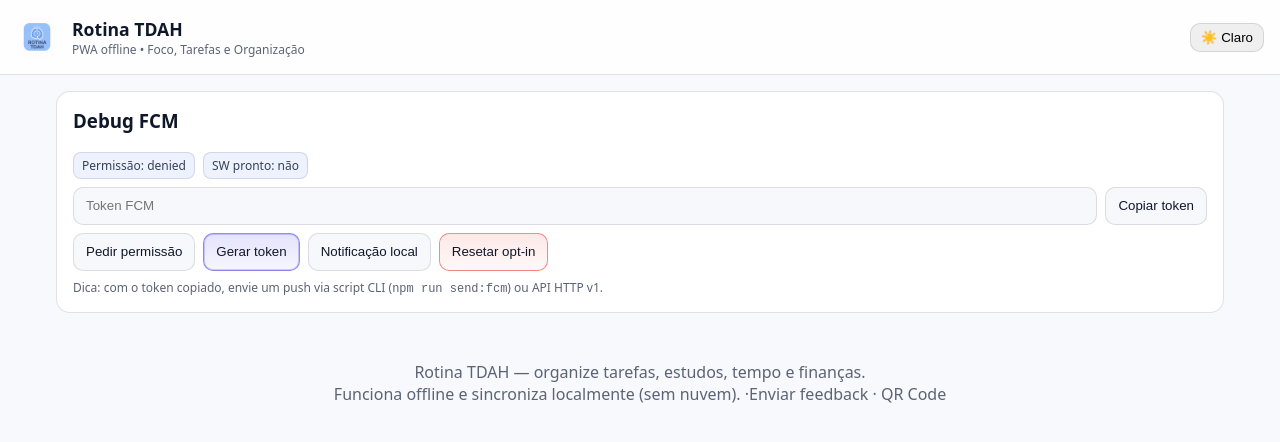
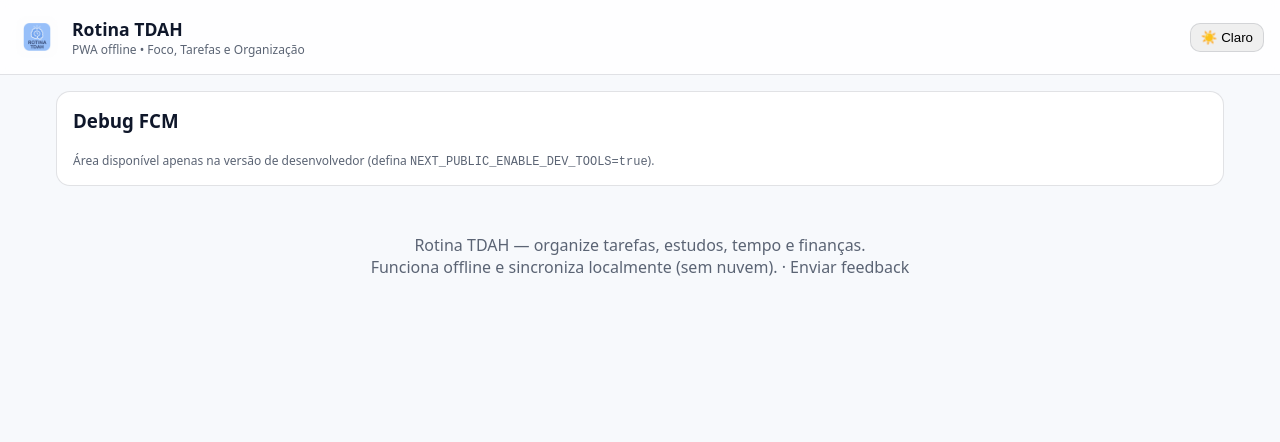
Before and after one commit to TenorioDevfullStack/tdah_pwa, a Next.js app: page /debug/fcm in a window 1280 px wide. Shown: the top 442 px of the page. Built offline with nearby package versions, Linux system fonts and the light colour scheme.

Commit message:
feat(flags): separar ferramentas de dev com NEXT_PUBLIC_ENABLE_DEV_TOOLS e proteger debug/fcm, qr e API

```diff
--- a/app/api/fcm/send/route.js
+++ b/app/api/fcm/send/route.js
@@ -7,6 +7,7 @@ import path from 'node:path'
 import crypto from 'node:crypto'
 
 export const runtime = 'nodejs'
+const DEV_TOOLS = process.env.NEXT_PUBLIC_ENABLE_DEV_TOOLS === 'true'
 
 function loadServiceAccount() {
   // 1) JSON inline in env
@@ -58,6 +59,12 @@ async function getAccessToken(sa){
 }
 
 export async function POST(req){
+  if (!DEV_TOOLS) {
+    return new Response(
+      JSON.stringify({ error: 'Endpoint desabilitado' }),
+      { status: 403 }
+    )
+  }
   try{
     const body = await req.json()
     const { token, topic, condition, title = 'Teste', body: msgBody = '', link = process.env.NEXT_PUBLIC_SITE_URL || 'http://localhost:3000' } = body || {}
--- a/app/debug/fcm/page.jsx
+++ b/app/debug/fcm/page.jsx
@@ -2,7 +2,21 @@
 import { useEffect, useState } from "react";
 import { initMessaging } from "@/lib/push";
 
+const DEV_TOOLS =
+  process.env.NEXT_PUBLIC_ENABLE_DEV_TOOLS === "true";
+
 export default function FCMDebugPage() {
+  if (!DEV_TOOLS) {
+    return (
+      <div className="card">
+        <h3>Debug FCM</h3>
+        <div className="small">
+          Área disponível apenas na versão de desenvolvedor
+          (defina <code>NEXT_PUBLIC_ENABLE_DEV_TOOLS=true</code>).
+        </div>
+      </div>
+    );
+  }
   const [permission, setPermission] = useState("unknown");
   const [token, setToken] = useState("");
   const [swReady, setSwReady] = useState(false);
--- a/app/layout.jsx
+++ b/app/layout.jsx
@@ -31,7 +31,9 @@ import Header from "@/components/Header";
 import Toaster from "@/components/Toaster";
 import SWUpdateBanner from "@/components/SWUpdateBanner";
 import PushOptInBanner from "@/components/PushOptInBanner";
-const ENABLE_FCM = process.env.NEXT_PUBLIC_ENABLE_FCM !== 'false';
+const ENABLE_FCM = process.env.NEXT_PUBLIC_ENABLE_FCM !== "false";
+const ENABLE_DEV_TOOLS =
+  process.env.NEXT_PUBLIC_ENABLE_DEV_TOOLS !== "false";
 
 export default function RootLayout({ children }) {
   return (
@@ -61,8 +63,14 @@ export default function RootLayout({ children }) {
         {ENABLE_FCM && <PushOptInBanner />}
         <footer>
           Rotina TDAH — organize tarefas, estudos, tempo e finanças. <br />
-          Funciona offline e sincroniza localmente (sem nuvem). ·
-          <a href="/feedback">Enviar feedback</a> · <a href="/qr">QR Code</a>
+          Funciona offline e sincroniza localmente (sem nuvem). ·{" "}
+          <a href="/feedback">Enviar feedback</a>
+          {ENABLE_DEV_TOOLS && (
+            <>
+              {" "}
+              · <a href="/qr">QR Code</a>
+            </>
+          )}
         </footer>
       </body>
     </html>
```
Also changed, not shown: app/qr/page.jsx (+14 -0 lines), components/Settings.jsx (+8 -3 lines), public/sw.js, 2 other files (tests, documents, lock files or other folders).
